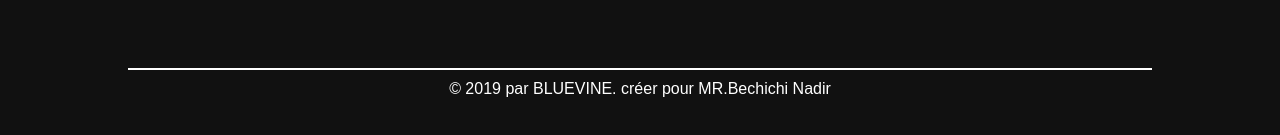
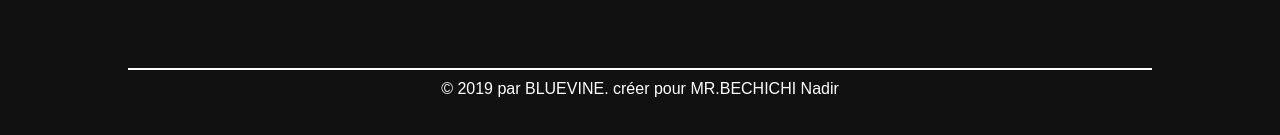
Before and after one commit to bluevine2001/BECHICHI-Nadir, a plain HTML site: page index.html in a window 1280 px wide. Shown: the part 1903-2038 px from the top of the page. Drawn offline with nearby package versions, Linux system fonts and the light colour scheme.

Commit message:
Update index.html

```diff
--- a/index.html
+++ b/index.html
@@ -126,7 +126,7 @@
 			</div>
 
 			</div>
-			<p id="btmtxt">© 2019 par BLUEVINE. créer pour MR.Bechichi Nadir</p>
+			<p id="btmtxt">© 2019 par BLUEVINE. créer pour MR.BECHICHI Nadir</p>
 		</footer>
 	</div>
 </body>
```
